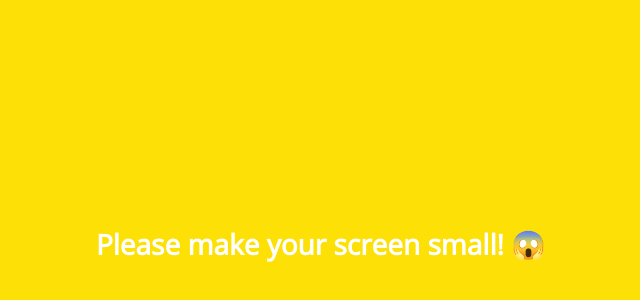
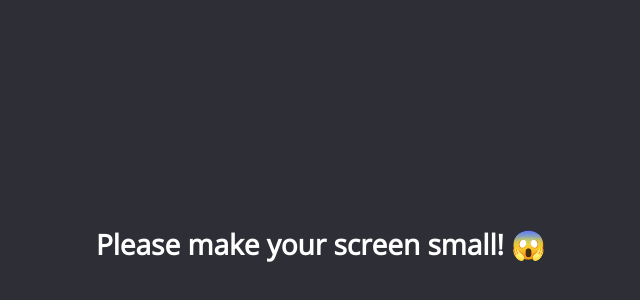
Before and after one commit to Ha-Young/kakao-clone_V2, a plain HTML site: page index.html in a window 1280 px wide. Shown: the part 156-456 px from the top of the page, without its empty margins (319-959 px from the left). Drawn offline with nearby package versions, Linux system fonts and the light colour scheme.

Commit message:
change mobile background
change mobile background

```diff
--- a/css/mobile.css
+++ b/css/mobile.css
@@ -4,7 +4,7 @@
   height: 100%;
   top: 0;
   left: 0;
-  background-color: #fce006;
+  background-color: #2E2E37;
   display: flex;
   justify-content: center;
   align-items: center;
```
